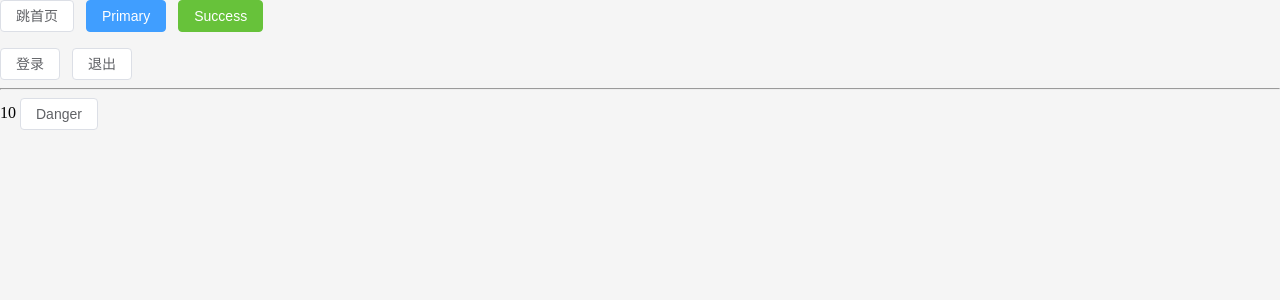
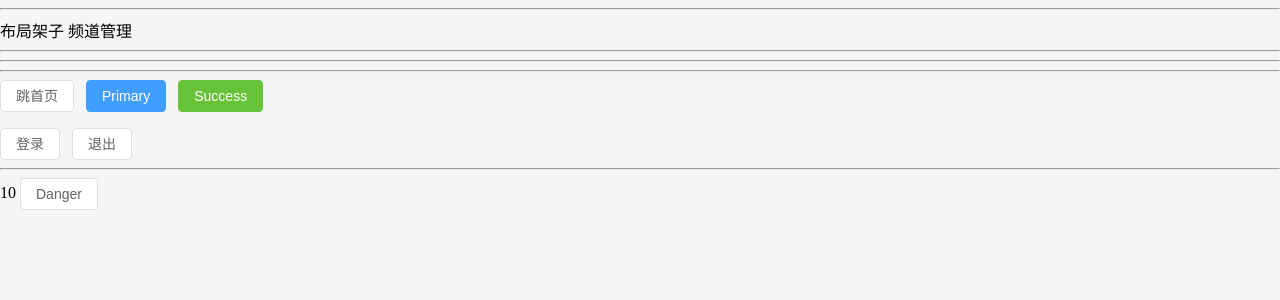
Before and after one commit to Cyufan1867/event-management, a Vue app: page /article/channel in a window 1280 px wide. Shown: the top 300 px of the page. Built offline with nearby package versions, Linux system fonts and the light colour scheme.

Commit message:
整体路由设计

```diff
--- a/src/App.vue
+++ b/src/App.vue
@@ -7,6 +7,11 @@
 
 <template>
   <div>
+    <hr />
+    <router-view></router-view>
+    <hr />
+    <hr />
+    <hr />
     <el-button @click="$router.push('/home')">跳首页</el-button>
     <el-button type="primary">Primary</el-button>
     <el-button type="success">Success</el-button>
--- a/src/router/index.js
+++ b/src/router/index.js
@@ -2,7 +2,36 @@
 
 const router = createRouter({
   history: createWebHistory(import.meta.env.BASE_URL),
-  routes: []
+  routes: [
+    { path: '/login', component: () => import('@/views/login/LoginPage.vue') },
+    {
+      path: '/',
+      component: () => import('@/views/layout/LayoutContainer.vue'),
+      redirect: '/article/manage',
+      children: [
+        {
+          path: '/article/manage',
+          component: () => import('@/views/article/ArticleManage.vue')
+        },
+        {
+          path: '/article/channel',
+          component: () => import('@/views/article/ArticleChannel.vue')
+        },
+        {
+          path: '/user/profile',
+          component: () => import('@/views/user/UserProfile.vue')
+        },
+        {
+          path: '/user/avatar',
+          component: () => import('@/views/user/UserAvatar.vue')
+        },
+        {
+          path: '/user/password',
+          component: () => import('@/views/user/UserPassword.vue')
+        }
+      ]
+    }
+  ]
 })
 
 export default router
--- /dev/null
+++ b/src/views/article/ArticleChannel.vue
@@ -0,0 +1 @@
+<template>频道管理</template>
--- /dev/null
+++ b/src/views/article/ArticleManage.vue
@@ -0,0 +1 @@
+<template>文章管理</template>
--- /dev/null
+++ b/src/views/layout/LayoutContainer.vue
@@ -0,0 +1,6 @@
+<template>
+  <div>
+    布局架子
+    <router-view></router-view>
+  </div>
+</template>
--- /dev/null
+++ b/src/views/login/LoginPage.vue
@@ -0,0 +1 @@
+<template>登录页</template>
--- /dev/null
+++ b/src/views/user/UserAvatar.vue
@@ -0,0 +1 @@
+<template>更换头像</template>
--- /dev/null
+++ b/src/views/user/UserPassword.vue
@@ -0,0 +1 @@
+<template>重置密码</template>
--- /dev/null
+++ b/src/views/user/UserProfile.vue
@@ -0,0 +1 @@
+<template>个人详情</template>
```
